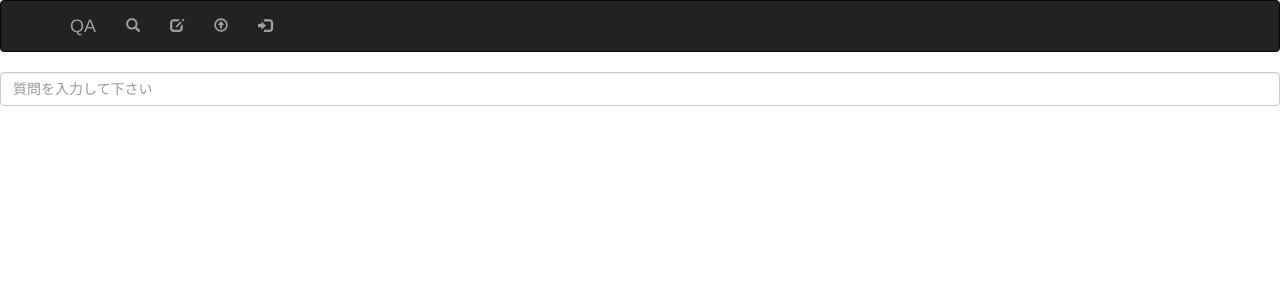
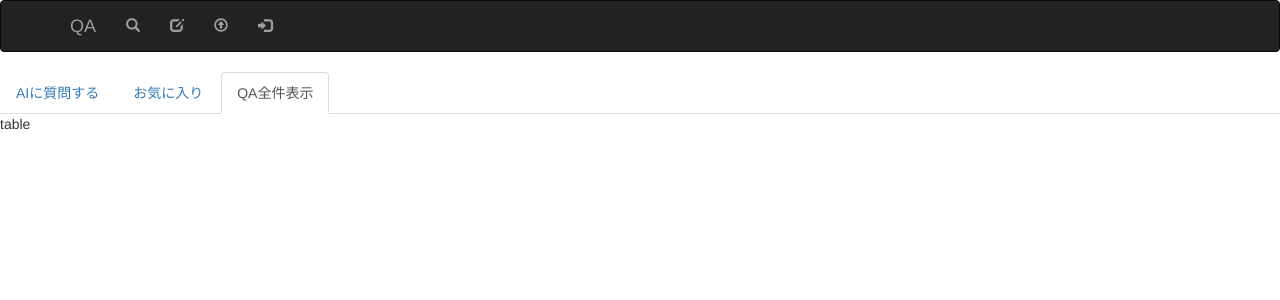
Before and after one commit to ya6maDev/qa_web, a React app: page /qa/search in a window 1280 px wide. Shown: the top 300 px of the page. Built offline with nearby package versions, Linux system fonts and the light colour scheme.

Commit message:
検索画面の改修(途中)

```diff
--- a/src/components/qa/add/AddFileForm.jsx
+++ b/src/components/qa/add/AddFileForm.jsx
@@ -28,13 +28,13 @@ export default class AddFileForm extends Component {
     this.handleParseCsv(file);
   }
 
+  /**
+   * 値がSubmitされた場合のイベントハンドラー
+   * @param {*} e
+   */
   handleSubmit(e) {
     e.preventDefault();
     this.props.onSubmit(this.state.qas);
-  }
-
-  handleReflect(results) {
-    this.props.onComplete(results);
   }
 
   /**
--- a/src/components/qa/add/AddForm.jsx
+++ b/src/components/qa/add/AddForm.jsx
@@ -37,6 +37,10 @@ export default class AddForm extends Component {
     this.setState({ qa: qa });
   }
 
+  /**
+   * 値がSubmitされた場合のイベントハンドラー
+   * @param {*} e
+   */
   handleSubmit(e) {
     e.preventDefault();
     this.props.onSubmit(this.state.qa);
--- a/src/components/qa/add/AddPage.jsx
+++ b/src/components/qa/add/AddPage.jsx
@@ -14,11 +14,14 @@ export default class AddPage extends Component {
     const {params} = this.props.match;
 
     this.state = {
+      // アクション名
       actionName : params.action,
+      // QA
       qa: {
         question: "",
         answer: ""
       },
+      // QAリスト
       qas: {
         qa: {
           question: "",
@@ -32,12 +35,9 @@ export default class AddPage extends Component {
   }
 
   onSubmit(param) {
-    // var question = qa.question;
-    // var answer = qa.answer;
     request
       .post(QA_ADD_URL + '/' + this.state.actionName)
       .set("Content-Type", "application/json")
-      // .send({ question: question, answer: answer })
       .send({ param: param })
       .end((err, res) => {
         var message = "";
--- a/src/components/qa/detail/DetailGrid.jsx
+++ b/src/components/qa/detail/DetailGrid.jsx
@@ -1,13 +1,24 @@
 import React from 'react';
 
-const DetailGrid = ({question, answer}) => (
+const DetailGrid = ({qas}) => (
     <div>
-        <h4>
-            質問: {question}
-        </h4>
-        <h4>
-            回答: {answer}
-        </h4>
+        <Table striped bordered condensed hover>
+            <thead>
+                <tr>
+                <th>質問</th>
+                <th>回答</th>
+                </tr>
+            </thead>
+            <tbody>
+                {qas.map(qa => (
+                    <tr>
+                    <td>qa.question</td>
+                    <td>qa.answer</td>
+                    </tr>
+                )
+                )}
+            </tbody>
+        </Table>
     </div>
 );
 
--- a/src/components/qa/serach/SearchPage.jsx
+++ b/src/components/qa/serach/SearchPage.jsx
@@ -1,7 +1,9 @@
 import React, { Component } from "react";
 import SearchForm from "./SearchForm";
 import SearchResult from "./SearchResult";
+import Table from "../table/Table";
 import request from "superagent";
+import { Tabs, Tab } from "react-bootstrap";
 
 const QA_SEARCH_URL = "/qa/search/answer";
 
@@ -12,14 +14,39 @@ export default class SearchPage extends Component {
   constructor(props) {
     super(props);
 
-    this.state = {};
+    this.handleSelect = this.handleSelect.bind(this);
+
+    this.state = {
+      // アクション名
+      actionName: "all",
+      // QAリスト
+      qas: []
+    };
   }
 
-  onSubmit(question) {
-    const params = { question: this.state.question };
+  /**
+   * タブが選択された場合のイベントハンドラー
+   * @param {*} key
+   */
+  handleSelect(key) {
+    switch (key) {
+      case 1:
+        this.setState({ actionName: "ai" });
+        break;
+      case 2:
+        this.setState({ actionName: "favorite" });
+        break;
+      case 3:
+        this.setState({ actionName: "all" });
+        break;
+      default:
+        break;
+    }
+  }
 
+  onSubmit(params) {
     request
-      .get(QA_SEARCH_URL)
+      .get(QA_SEARCH_URL + "/" + this.state.actionName)
       .set("Content-Type", "application/json")
       .query({ params })
       .end((err, res) => {
@@ -28,16 +55,43 @@ export default class SearchPage extends Component {
         }
 
         // QA結果を取得する
-        const qa = res.body;
-        this.setState({ answer: qa.answer });
+        const result = res.body;
+
+        switch (this.state.actionName) {
+          case "ai":
+            this.setState({ answer: result.answer });
+            break;
+          case "favorite":
+            this.setState({ qas: result });
+            break;
+          case "all":
+            this.setState({ qas: result });
+            break;
+          default:
+            break;
+        }
       });
   }
 
   render() {
     return (
       <div>
-        <SearchForm onSubmit={question => this.onSubmit(question)} />
-        <SearchResult answer={this.state.answer} />
+        <Tabs
+          defaultActiveKey={3}
+          onSelect={this.handleSelect}
+          id="uncontrolled-tab-example"
+        >
+          <Tab eventKey={1} title="AIに質問する">
+            <SearchForm onSubmit={question => this.onSubmit(question)} />
+            <SearchResult answer={this.state.answer} />
+          </Tab>
+          <Tab eventKey={2} title="お気に入り">
+            Tab 2 content
+          </Tab>
+          <Tab eventKey={3} title="QA全件表示">
+            <Table qas={this.state.qas} />
+          </Tab>
+        </Tabs>
       </div>
     );
   }
--- /dev/null
+++ b/src/components/qa/table/Table.jsx
@@ -0,0 +1,25 @@
+import React from "react";
+
+const Table = ({ qas }) => (
+  <div>
+      table
+    {/* <Table striped bordered condensed hover>
+      <thead>
+        <tr>
+          <th>質問</th>
+          <th>回答</th>
+        </tr>
+      </thead>
+      <tbody>
+        {qas.map(qa => (
+          <tr>
+            <td>qa.question</td>
+            <td>qa.answer</td>
+          </tr>
+        ))}
+      </tbody>
+    </Table> */}
+  </div>
+);
+
+export default Table;
```
Also changed, not shown: 1 other file (tests, documents, lock files or other folders).
